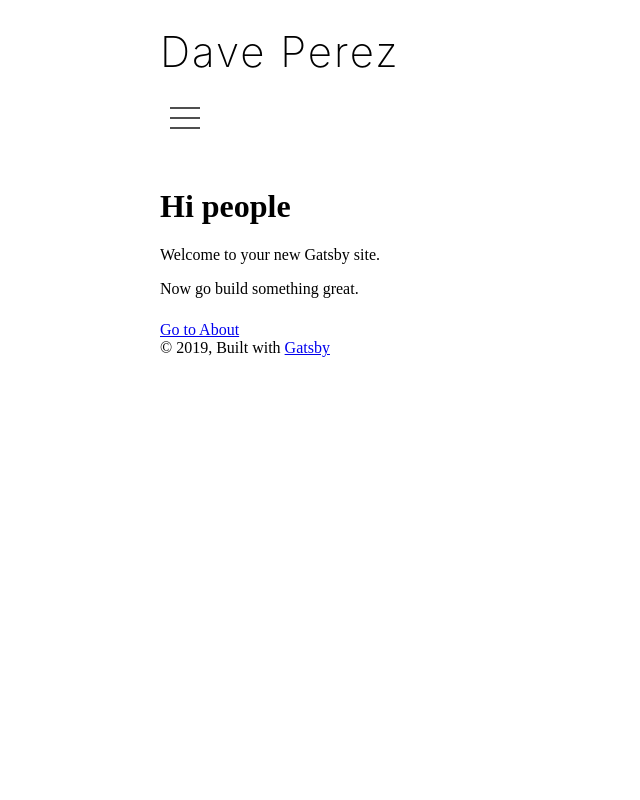
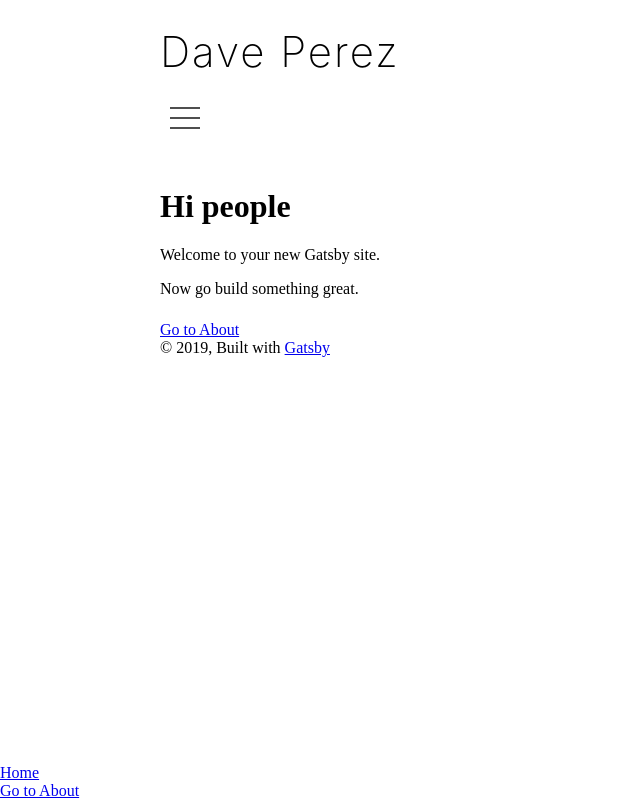
Before and after one commit to dvprz/daveperez, a Gatsby site: page / in a window 1280 px wide. Shown: the whole page, without its empty margins (0-640 px from the left). Built offline with nearby package versions, Linux system fonts and the light colour scheme; Gatsby itself is replaced by a stand-in of ours.

Commit message:
create navigation component

```diff
--- a/src/components/layout.js
+++ b/src/components/layout.js
@@ -10,6 +10,7 @@ import PropTypes from 'prop-types'
 import { StaticQuery, graphql } from 'gatsby'
 
 import Header from './header'
+import Navigation from './navigation'
 
 const Layout = ({ children }) => (
   <StaticQuery
@@ -25,6 +26,7 @@ const Layout = ({ children }) => (
     render={data => (
       <>
         <Header siteTitle={data.site.siteMetadata.title} />
+        <Navigation />
         <div
           style={{
             margin: `0 auto`,
--- /dev/null
+++ b/src/components/navigation.js
@@ -0,0 +1,39 @@
+import PropTypes from 'prop-types'
+import styled from 'styled-components'
+import React from 'react'
+import { Link } from 'gatsby'
+
+const StyledNavigation = styled.nav`
+  margin: 0;
+  padding: 0;
+  width: 100%;
+  position: fixed;
+  left: 0;
+  right: 0;
+  bottom: 0;
+
+  ul {
+    margin: 0;
+    padding: 0;
+    list-style-type: none;
+
+    li {
+      display: flex;
+    }
+  }
+`
+
+const Navigation = () => (
+  <StyledNavigation>
+    <ul>
+      <li>
+        <Link to="/">Home</Link>
+      </li>
+      <li>
+        <Link to="/about/">Go to About</Link>
+      </li>
+    </ul>
+  </StyledNavigation>
+)
+
+export default Navigation
```
